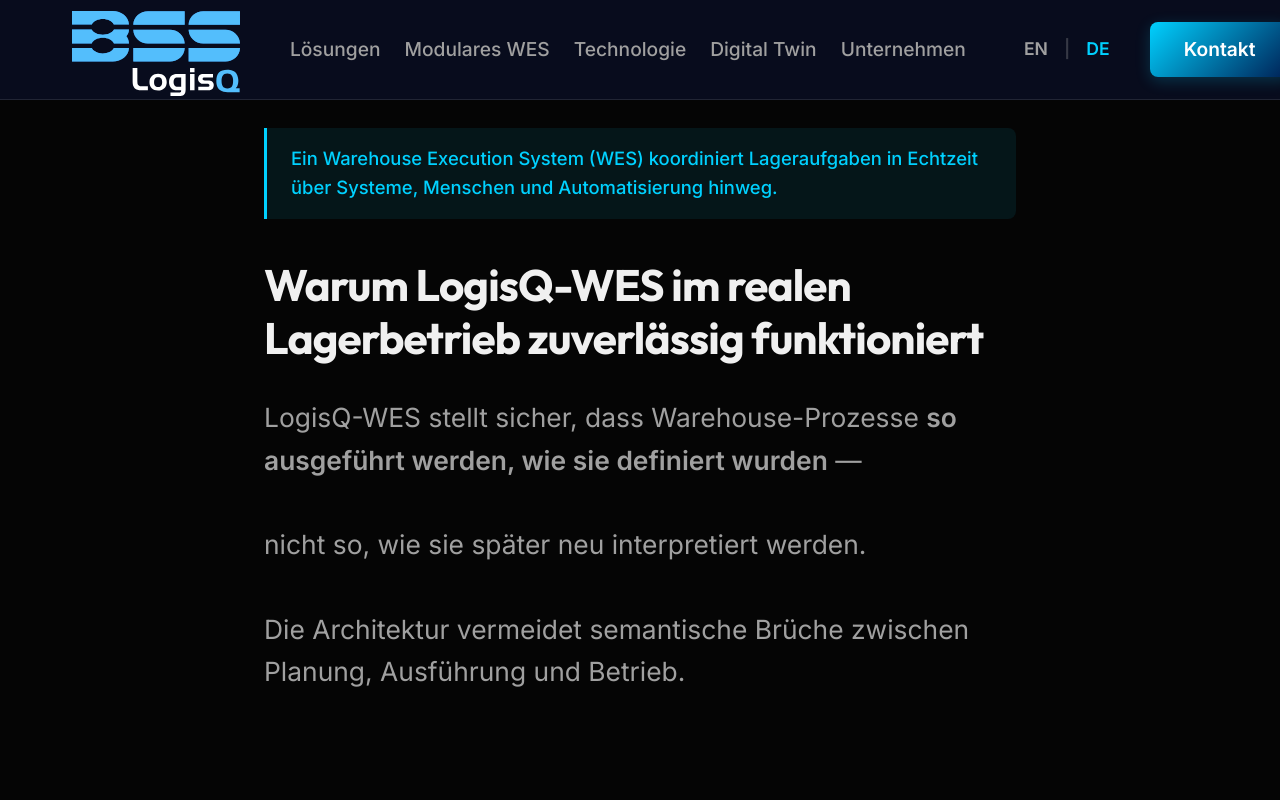
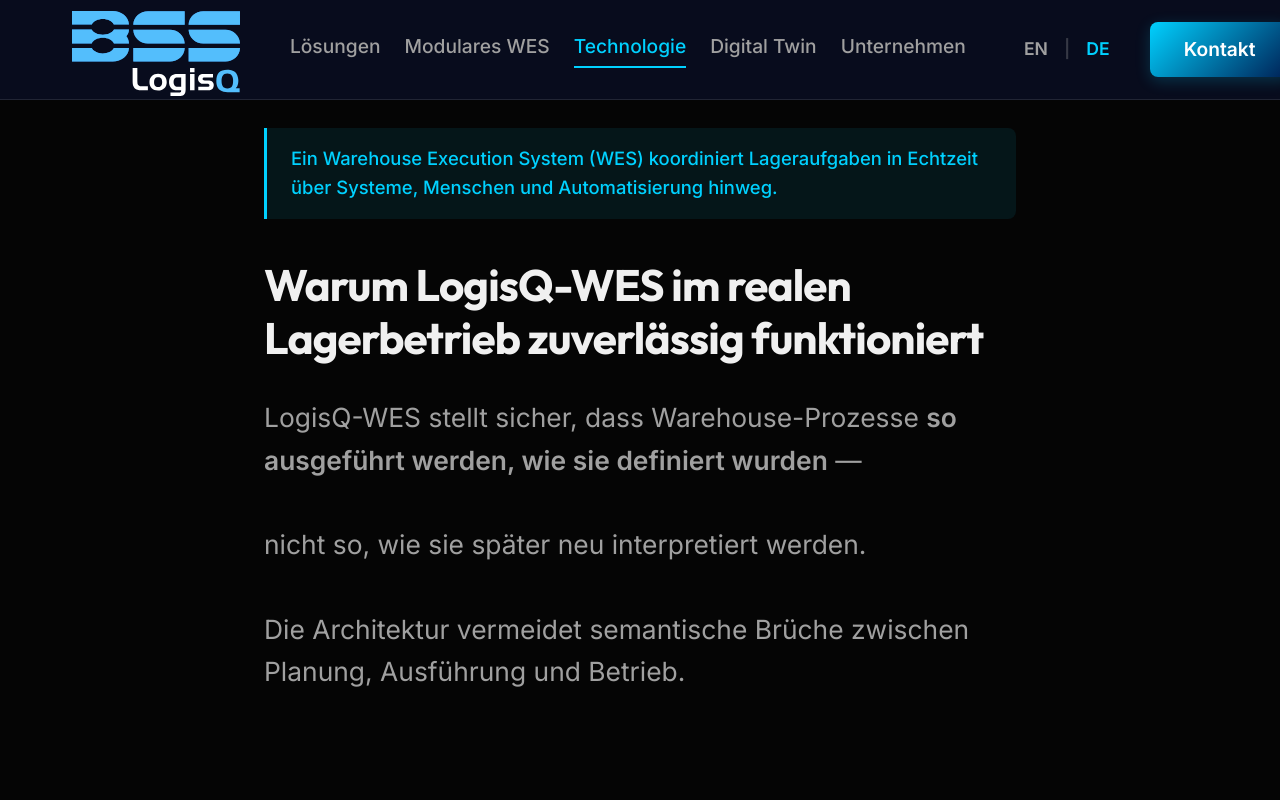
Before and after one commit to zuchowskimarek-dotcom/bss-logisq-website, a Next.js app: page /de/technology in a window 1280 px wide. Shown: the top 800 px of the page. Built offline with nearby package versions, Linux system fonts and the light colour scheme.

Commit message:
feat: highlight active menu item in navbar

```diff
--- a/src/app/[locale]/technology/page.tsx
+++ b/src/app/[locale]/technology/page.tsx
@@ -6,7 +6,6 @@
 import ArchitectureStack from '@/components/technology/ArchitectureStack';
 import IntegrationAPIs from '@/components/technology/IntegrationAPIs';
 import TechDigitalTwin from '@/components/technology/TechDigitalTwin';
-import ProcessCarousel from '@/components/technology/ProcessCarousel';
 import FinalNote from '@/components/technology/FinalNote';
 
 export default async function TechnologyPage({
@@ -27,7 +26,6 @@
             <ArchitectureStack dict={t.stack} />
             <IntegrationAPIs dict={t.integration} />
             <TechDigitalTwin dict={t.digitalTwin} />
-            <ProcessCarousel dict={t.processes} />
             <FinalNote dict={t.final} />
         </main>
     );
--- a/src/components/layout/Navbar.module.css
+++ b/src/components/layout/Navbar.module.css
@@ -62,6 +62,12 @@
     color: var(--color-kinetic);
 }
 
+.activeLink {
+    color: var(--color-accent);
+    border-bottom: 2px solid var(--color-accent);
+    padding-bottom: 4px;
+}
+
 .actions {
     display: flex;
     align-items: center;
--- a/src/components/layout/Navbar.tsx
+++ b/src/components/layout/Navbar.tsx
@@ -38,19 +38,19 @@
                 </Link>
 
                 <div className={styles.links}>
-                    <Link href={`/${locale}/solutions`} className={styles.link}>
+                    <Link href={`/${locale}/solutions`} className={`${styles.link} ${pathname?.startsWith(`/${locale}/solutions`) ? styles.activeLink : ''}`}>
                         {navigationDict.solutions}
                     </Link>
-                    <Link href={`/${locale}/technology/modular-wes`} className={styles.link}>
+                    <Link href={`/${locale}/technology/modular-wes`} className={`${styles.link} ${pathname === `/${locale}/technology/modular-wes` ? styles.activeLink : ''}`}>
                         {navigationDict.modularWes}
                     </Link>
-                    <Link href={`/${locale}/technology`} className={styles.link}>
+                    <Link href={`/${locale}/technology`} className={`${styles.link} ${pathname === `/${locale}/technology` ? styles.activeLink : ''}`}>
                         {navigationDict.technology}
                     </Link>
-                    <Link href={`/${locale}/technology/digital-twin`} className={styles.link}>
+                    <Link href={`/${locale}/technology/digital-twin`} className={`${styles.link} ${pathname === `/${locale}/technology/digital-twin` ? styles.activeLink : ''}`}>
                         {navigationDict.digitalTwin}
                     </Link>
-                    <Link href={`/${locale}/company`} className={styles.link}>
+                    <Link href={`/${locale}/company`} className={`${styles.link} ${pathname === `/${locale}/company` ? styles.activeLink : ''}`}>
                         {navigationDict.company}
                     </Link>
                 </div>
```
